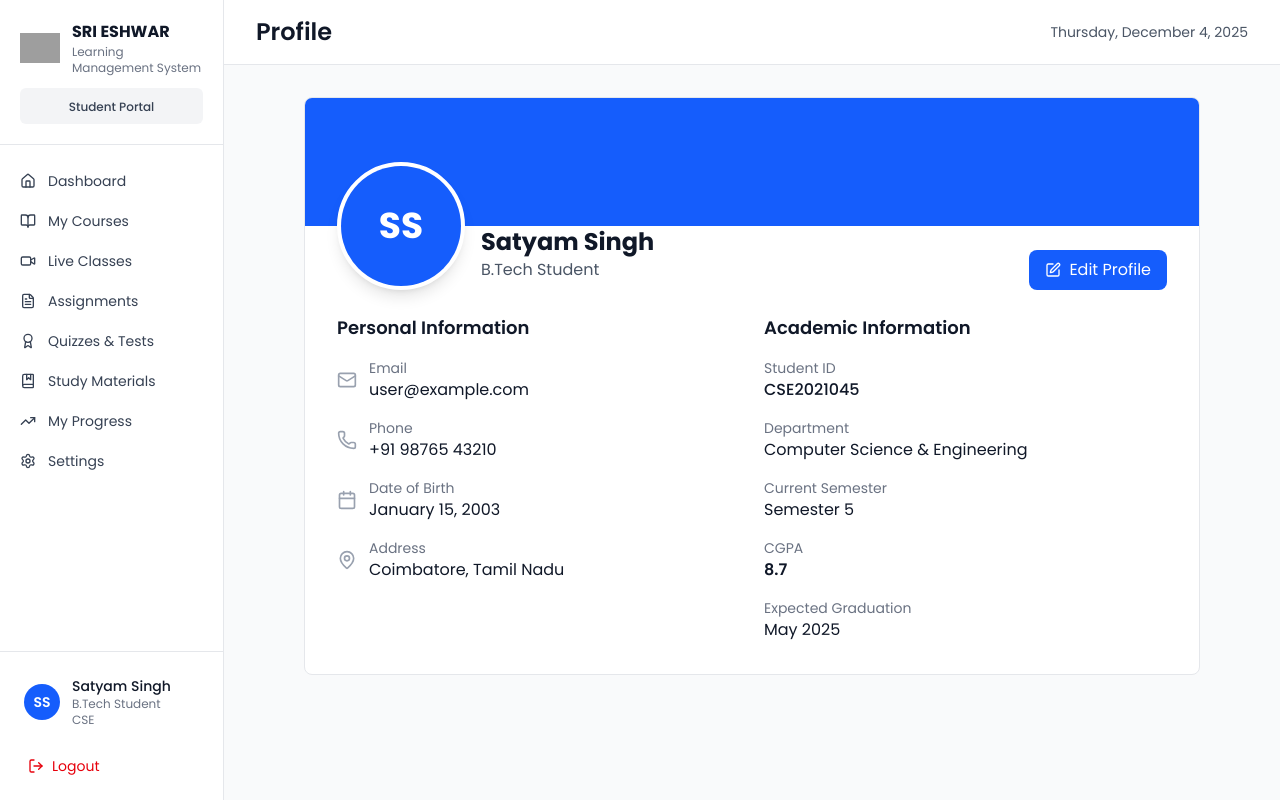
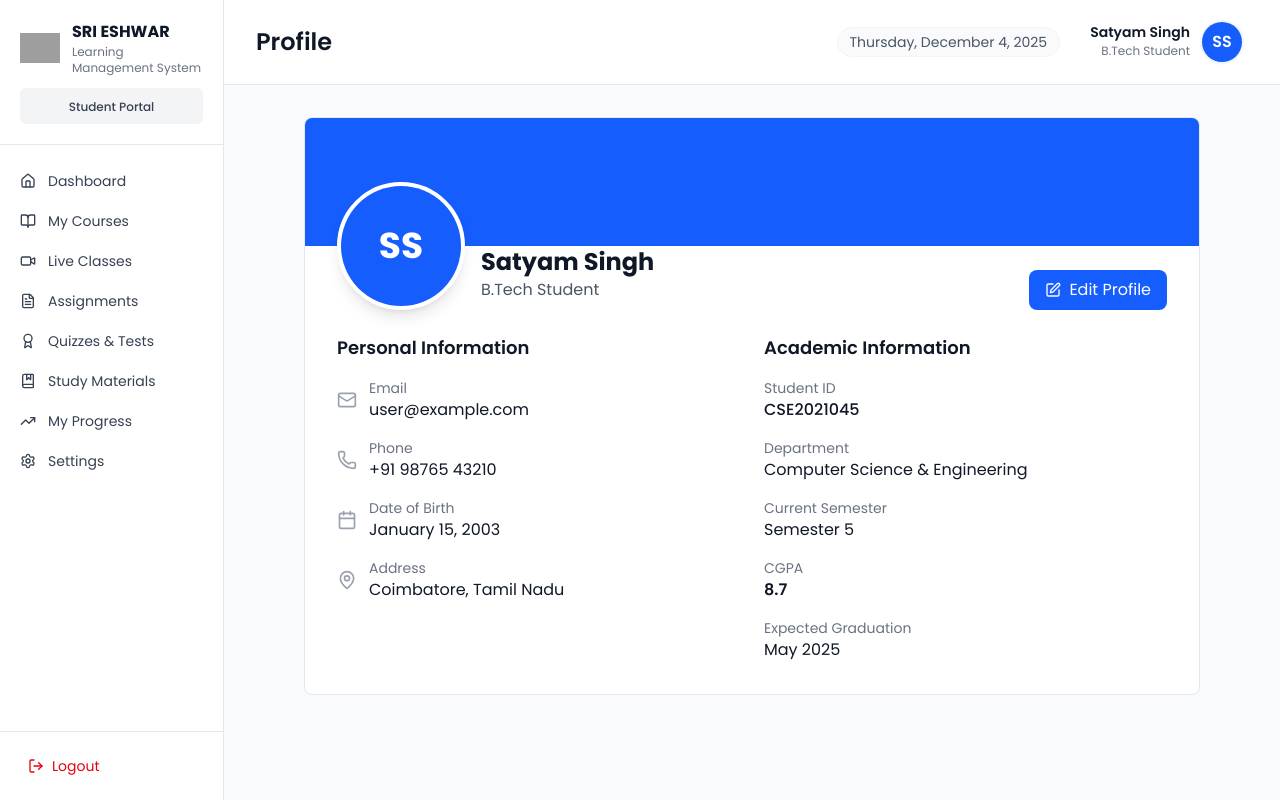
Before and after one commit to sanjanab-31/Course_Management, a React (Vite) app: page /profile in a window 1280 px wide. Built offline with nearby package versions, Linux system fonts and the light colour scheme; no server answers; sample sign-in values are in the browser's storage; grey boxes are pictures that could not be loaded.

Commit message:
Sidebar profile chnaged o the header

```diff
--- a/src/App.jsx
+++ b/src/App.jsx
@@ -13,6 +13,7 @@ import ProfilePage from './components/ProfilePage';
 import StudentCourses from './components/student/StudentCourses';
 import TeacherCourses from './components/teacher/TeacherCourses';
 import TeacherAssignments from './components/teacher/TeacherAssignments';
+import TeacherLiveClasses from './components/teacher/TeacherLiveClasses';
 import LiveClassesPage from './components/LiveClassesPage';
 import AssignmentsPage from './components/AssignmentsPage';
 import QuizzesTestsPage from './components/QuizzesTestsPage';
@@ -103,6 +104,11 @@ function App() {
               <TeacherAssignments />
             </RoleRoute>
           } />
+          <Route path="/teacher/live-classes" element={
+            <RoleRoute role="teacher">
+              <TeacherLiveClasses />
+            </RoleRoute>
+          } />
           {/* Redirect legacy /my-courses if needed, or just remove it if sidebar is updated */}
           <Route path="/my-courses" element={<Navigate to="/student/courses" replace />} />
           <Route path="/live-classes" element={
--- a/src/components/DashboardHeader.jsx
+++ b/src/components/DashboardHeader.jsx
@@ -1,9 +1,26 @@
 import React, { useState, useEffect } from 'react';
 import { useLocation } from 'react-router-dom';
+
+import { useAuth } from '../context/AuthContext';
+import { useNavigate } from 'react-router-dom';
 
 const DashboardHeader = () => {
     const [currentDateTime, setCurrentDateTime] = useState(new Date());
     const location = useLocation();
+    const { userRole } = useAuth();
+    const navigate = useNavigate();
+
+    // Sample data - replace with real data from Firebase/context
+    const userData = userRole === 'teacher' ? {
+        name: 'Prof. Nishant Kumar',
+        role: 'Assistant Professor',
+        department: 'Computer Science',
+    } : {
+        name: 'Satyam Singh',
+        role: 'B.Tech Student',
+        semester: 'Semester 5',
+        department: 'CSE',
+    };
 
     // Update time every second
     useEffect(() => {
@@ -31,6 +48,7 @@ const DashboardHeader = () => {
             '/student/courses': 'My Courses',
             '/teacher/courses': 'My Courses',
             '/teacher/assignments': 'Assignments',
+            '/teacher/live-classes': 'Live Classes',
             '/live-classes': 'Live Classes',
             '/assignments': 'Assignments',
             '/quizzes-tests': 'Quizzes & Tests',
@@ -48,7 +66,25 @@ const DashboardHeader = () => {
         <header className="sticky top-0 bg-white border-b border-gray-200 px-8 py-4 z-30">
             <div className="flex justify-between items-center">
                 <h2 className="text-2xl font-semibold text-gray-900">{getPageTitle()}</h2>
-                <div className="text-sm text-gray-600">{formatDate(currentDateTime)}</div>
+                <div className="flex items-center space-x-6">
+                    <div className="text-sm text-gray-600 bg-gray-50 px-3 py-1 rounded-full border border-gray-100">
+                        {formatDate(currentDateTime)}
+                    </div>
+
+                    {/* Profile Section */}
+                    <button
+                        onClick={() => navigate('/profile')}
+                        className="flex items-center space-x-3 hover:bg-gray-50 p-1.5 rounded-lg transition-colors"
+                    >
+                        <div className="text-right hidden md:block">
+                            <p className="text-sm font-semibold text-gray-900 leading-none">{userData.name}</p>
+                            <p className="text-xs text-gray-500 mt-1">{userData.role}</p>
+                        </div>
+                        <div className="w-10 h-10 bg-blue-600 rounded-full flex items-center justify-center text-white font-semibold shadow-sm ring-2 ring-blue-50">
+                            {userData.name.split(' ').map(n => n[0]).join('').substring(0, 2)}
+                        </div>
+                    </button>
+                </div>
             </div>
         </header>
     );
--- a/src/components/Sidebar.jsx
+++ b/src/components/Sidebar.jsx
@@ -34,9 +34,7 @@ const Sidebar = () => {
         navigate(path);
     };
 
-    const handleProfileClick = () => {
-        navigate('/profile');
-    };
+
 
     const studentMenuItems = [
         { id: 'dashboard', label: 'Dashboard', icon: Home, path: '/student' },
@@ -55,23 +53,11 @@ const Sidebar = () => {
         { id: 'students', label: 'Students', icon: Users, path: '/students' },
         { id: 'assignments', label: 'Assignments', icon: FileText, path: '/teacher/assignments' },
         { id: 'gradebook', label: 'Gradebook', icon: BarChart2, path: '/gradebook' },
-        { id: 'live-classes', label: 'Live Classes', icon: Video, path: '/live-classes' },
+        { id: 'live-classes', label: 'Live Classes', icon: Video, path: '/teacher/live-classes' },
         { id: 'settings', label: 'Settings', icon: Settings, path: '/settings' },
     ];
 
     const menuItems = userRole === 'teacher' ? teacherMenuItems : studentMenuItems;
-
-    // Sample data - replace with real data from Firebase/context
-    const userData = userRole === 'teacher' ? {
-        name: 'Prof. Nishant Kumar',
-        role: 'Assistant Professor',
-        department: 'Computer Science',
-    } : {
-        name: 'Satyam Singh',
-        role: 'B.Tech Student',
-        semester: 'Semester 5',
-        department: 'CSE',
-    };
 
     return (
         <aside className="fixed left-0 top-0 h-screen w-56 bg-white border-r border-gray-200 flex flex-col z-40">
@@ -115,21 +101,8 @@ const Sidebar = () => {
                 })}
             </nav>
 
-            {/* Profile Section */}
+            {/* Logout Section */}
             <div className="border-t border-gray-200 p-4">
-                <button
-                    onClick={handleProfileClick}
-                    className="w-full flex items-center space-x-3 mb-3 hover:bg-gray-50 p-2 rounded-lg transition-colors"
-                >
-                    <div className="w-9 h-9 bg-blue-600 rounded-full flex items-center justify-center text-white font-semibold text-sm">
-                        {userData.name.split(' ').map(n => n[0]).join('').substring(0, 2)}
-                    </div>
-                    <div className="flex-1 text-left">
-                        <p className="text-sm font-medium text-gray-900">{userData.name}</p>
-                        <p className="text-xs text-gray-500">{userData.role}</p>
-                        <p className="text-xs text-gray-500">{userData.department}</p>
-                    </div>
-                </button>
                 <button
                     onClick={handleLogout}
                     className="w-full flex items-center space-x-2 px-3 py-2 text-sm text-red-600 hover:bg-red-50 rounded-lg transition-colors"
```
